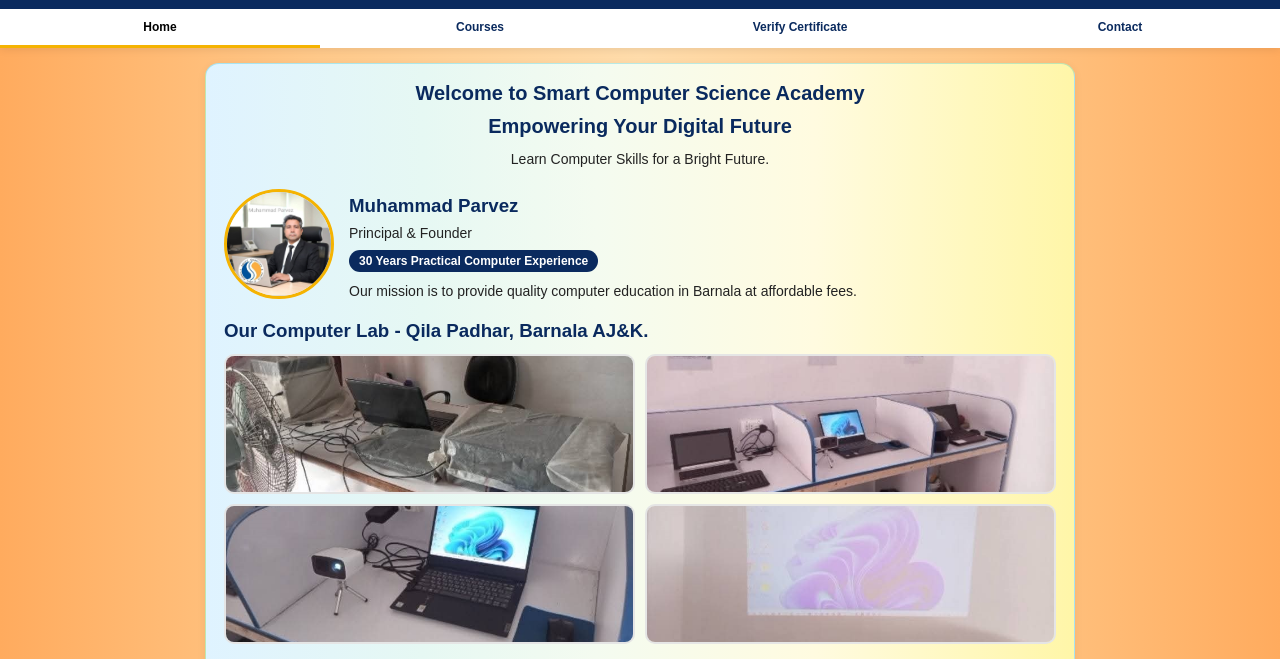
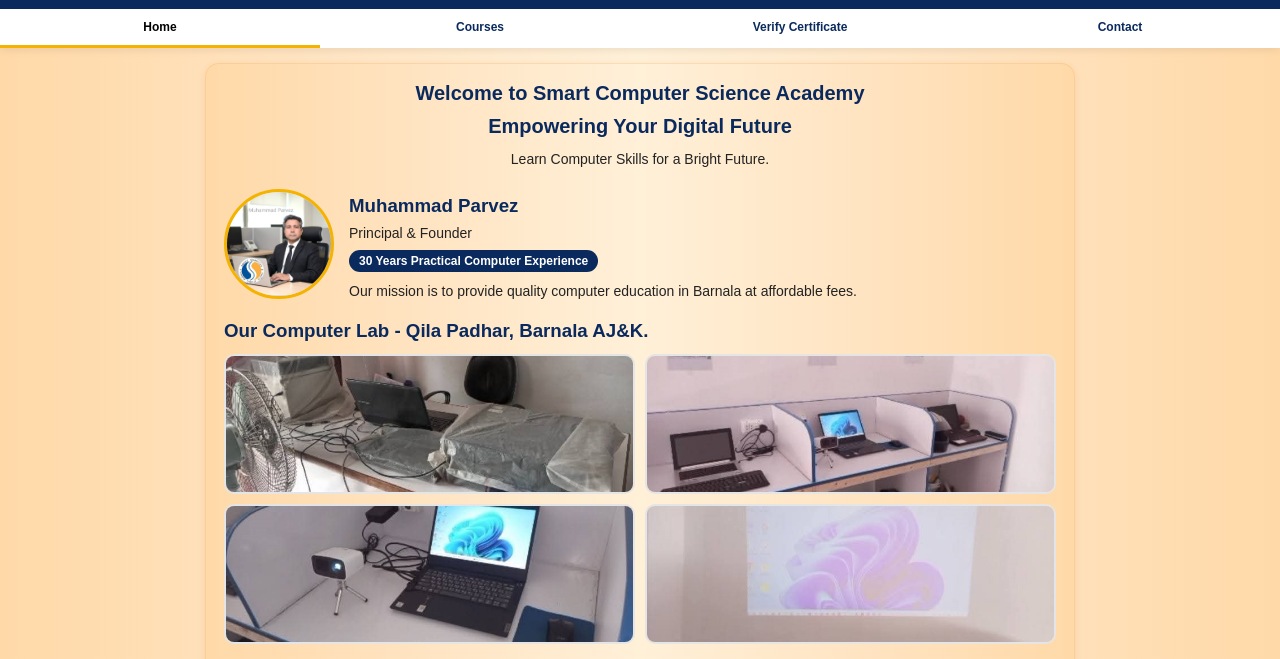
Before and after one commit to scsabarnala/scsabarnala.github.io, a plain HTML site: page index.html in a window 1280 px wide. Shown: the part 70-729 px from the top of the page. Drawn offline with Linux system fonts and the light colour scheme; no server answers.

Commit message:
Update index.html

```diff
--- a/index.html
+++ b/index.html
@@ -6,9 +6,9 @@
 <title>Smart Computer Science Academy, Barnala, Azad Kashmir Pakistan</title>
 <style>
 *{margin:0;padding:0;box-sizing:border-box;font-family:Arial,sans-serif}
-/* BAHIR WALA - Left + Right dono Peach/Orange */
+/* BAHIR WALA - Light Peach/Orange */
 body{
-background:linear-gradient(90deg,#ffab5e 0%, #ffc98a 25%, #ffdcab 50%, #ffc98a 75%, #ffab5e 100%);
+background:linear-gradient(90deg,#ffd9a8 0%, #ffe4c2 25%, #fff0d8 50%, #ffe4c2 75%, #ffd9a8 100%);
 background-attachment:fixed;
 color:#222;
 min-height:100vh;
@@ -21,10 +21,10 @@ nav{background:#fff;display:flex;justify-content:space-between;padding:0;box-sha
 nav button{flex:1;background:none;border:none;padding:11px 2px;font-size:12px;font-weight:700;cursor:pointer;color:#0a2a5e;border-bottom:3px solid transparent;white-space:nowrap}
 nav button.active{border-bottom:3px solid #f5b301;color:#000}
 .container{max-width:900px;margin:auto;padding:15px}
-/* ANDER WALA - No Change, Light Blue to Light Yellow */
+/* ANDER WALA - Same Light Peach/Orange */
 .card{
-background:linear-gradient(90deg,#dff3ff 0%, #e6f8f3 25%, #f4fbf0 45%, #fffbe0 70%, #fff6a8 100%);
-border-radius:14px;padding:18px;margin-bottom:15px;box-shadow:0 2px 10px rgba(0,0,0,.06);border:1px solid rgba(0,180,200,.25)
+background:linear-gradient(90deg,#ffd9a8 0%, #ffe4c2 25%, #fff0d8 50%, #ffe4c2 75%, #ffd9a8 100%);
+border-radius:14px;padding:18px;margin-bottom:15px;box-shadow:0 2px 10px rgba(0,0,0,.06);border:1px solid rgba(255,180,100,.35)
 }
 h2{color:#0a2a5e;margin-bottom:10px;font-size:20px}
 h3{margin:10px 0 5px;color:#0a2a5e}
@@ -32,8 +32,8 @@ p{line-height:1.6;font-size:14px}
 .principal{display:flex;gap:15px;align-items:center;flex-wrap:wrap}
 .principal img{width:110px;height:110px;border-radius:50%;object-fit:cover;border:3px solid #f5b301}
 .badge{display:inline-block;background:#0a2a5e;color:#fff;padding:4px 10px;border-radius:20px;font-size:12px;font-weight:700;margin-top:5px}
-/* NEW COURSE GRADIENT */
-.course{border:1px solid rgba(0,180,200,.30);border-radius:10px;padding:12px;margin-bottom:10px;background:linear-gradient(135deg,#e0f7f5 0%, #fff9c4 55%, #e2f6e8 100%)}
+/* COURSE BOX - Same Light Peach */
+.course{border:1px solid rgba(255,180,100,.40);border-radius:10px;padding:12px;margin-bottom:10px;background:linear-gradient(90deg,#ffe4c2 0%, #fff0d8 50%, #ffe4c2 100%)}
 .course b{color:#0a2a5e}
 .gallery{display:grid;grid-template-columns:1fr 1fr;gap:10px;margin-top:12px}
 .gallery img{width:100%;height:140px;object-fit:cover;border-radius:10px;border:2px solid #e5e5e5}
```
